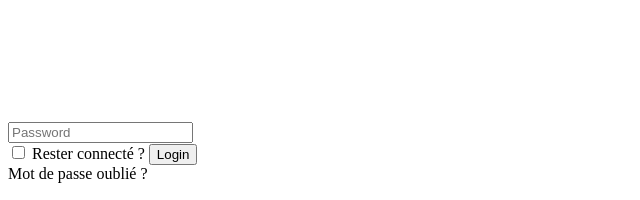
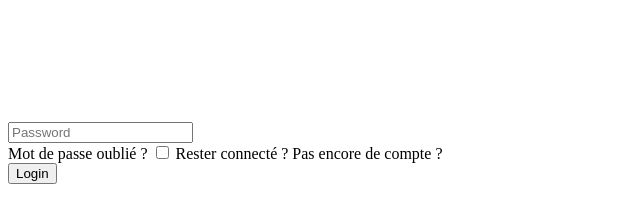
Before and after one commit to RafaelCoppe/Challenge-S1-4iw2_rattrapage, a Symfony app: template templates/_composants/_formLogin.html.twig in a window 1280 px wide. Shown: the part 2435-2635 px from the top of the page, without its empty margins (0-640 px from the left). Run offline with Twig, Linux system fonts and the light colour scheme; the template is opened without the code that fills it, so the values that code supplies are empty; some libraries are stand-ins or nearby versions.

Commit message:
Change login Form

```diff
--- a/templates/_composants/_formLogin.html.twig
+++ b/templates/_composants/_formLogin.html.twig
@@ -14,18 +14,24 @@
         </svg>
         <input id="email" class=" pl-2 w-full outline-none border-none" type="email" name="email" placeholder="Email Address" value="{{last_username}}" required autofocus/>
     </div>
-    <div class="flex items-center border-2 mb-7 py-2 px-3 rounded-2xl ">
+    <div class="flex items-center border-2 mb-2 py-2 px-3 rounded-2xl ">
         <svg xmlns="http://www.w3.org/2000/svg" class="h-5 w-5 text-gray-400" viewBox="0 0 20 20" fill="currentColor">
         <path fillRule="evenodd" d="M5 9V7a5 5 0 0110 0v2a2 2 0 012 2v5a2 2 0 01-2 2H5a2 2 0 01-2-2v-5a2 2 0 012-2zm8-2v2H7V7a3 3 0 016 0z" clipRule="evenodd" />
         </svg>
         <input class="pl-2 w-full outline-none border-none" type="password" name="password" id="password" placeholder="Password" />
     </div>
-    <label class="text-sm ml-2 hover:text-blue-500 cursor-pointer hover:-translate-y-1 duration-500 transition-all">
-        <input type="checkbox" name="_remember_me">
-        Rester connecté ?
-    </label>
-    <button type="submit" class="block w-full bg-[#64c8ff] mt-5 py-2 rounded-2xl hover:bg-[#004283] hover:-translate-y-1 transition-all duration-500 text-white font-semibold mb-2">Login</button>
-    <div class="flex justify-between mt-4">
-        <span class="text-sm ml-2 hover:text-blue-500 cursor-pointer hover:-translate-y-1 duration-500 transition-all">Mot de passe oublié ?</span>
+    <div class="grid grid-cols-2 gap-6 items-center">
+        <div class="grid grid-rows-3 row-span-full gap-3">
+            <span class="text-sm ml-2 hover:text-blue-500 cursor-pointer hover:-translate-y-1 duration-500 transition-all">Mot de passe oublié ?</span>
+            <label class="text-sm ml-2 hover:text-blue-500 cursor-pointer hover:-translate-y-1 duration-500 transition-all">
+                <input type="checkbox" name="_remember_me">
+                    Rester connecté ?
+            </label>
+            <span class="text-sm ml-2 hover:text-blue-500 cursor-pointer hover:-translate-y-1 duration-500 transition-all">Pas encore de compte ?</span>
+        </div>
+        <div class="row-span-full">
+            <button type="submit" class="block w-full bg-[#64c8ff] mt-5 py-2 rounded-2xl hover:bg-[#004283] hover:-translate-y-1 transition-all duration-500 text-white font-semibold mb-2">Login</button>
+        </div>
     </div>
+
 </form>
```
